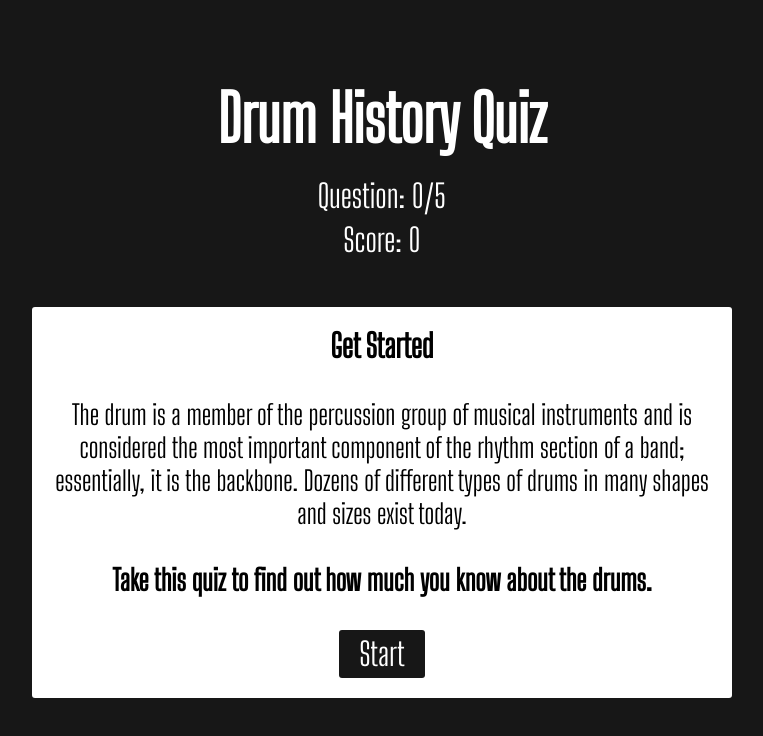
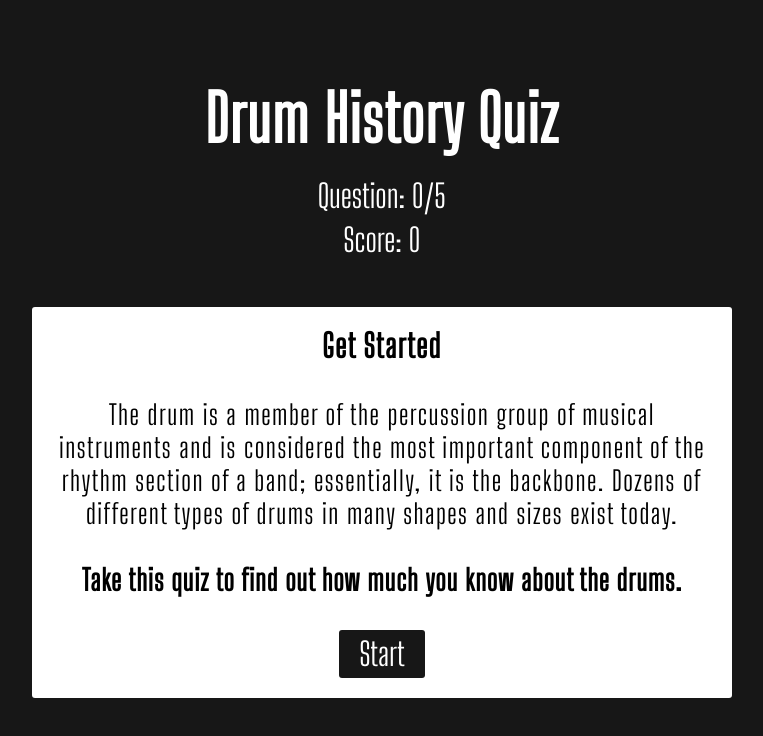
Before and after one commit to lfranckx/quizapp, a plain HTML site: page index.html in a window 1280 px wide. Shown: the whole page, without its empty margins (258-1021 px from the left). Drawn offline with nearby package versions, Linux system fonts and the light colour scheme; a web font is replaced by a local one.

Commit message:
update app

```diff
--- a/index.css
+++ b/index.css
@@ -19,20 +19,24 @@ h1 {
     margin-top: 80px;
     margin-bottom: 20px;
     font-size: 4em;
+    letter-spacing: 1.5px;
 }
 
 h2 {
     font-size: 2em;
+    letter-spacing: 1.5px;
 }
 
 p {
     margin-top: .5em;
     font-size: 1.7em;
+    letter-spacing: 1.5px;
 }
 
 h3 {
     font-size: 1.8em;
     margin: .5em 0 .5em;
+    letter-spacing: 1px;
 }
 
 ul li {
```
